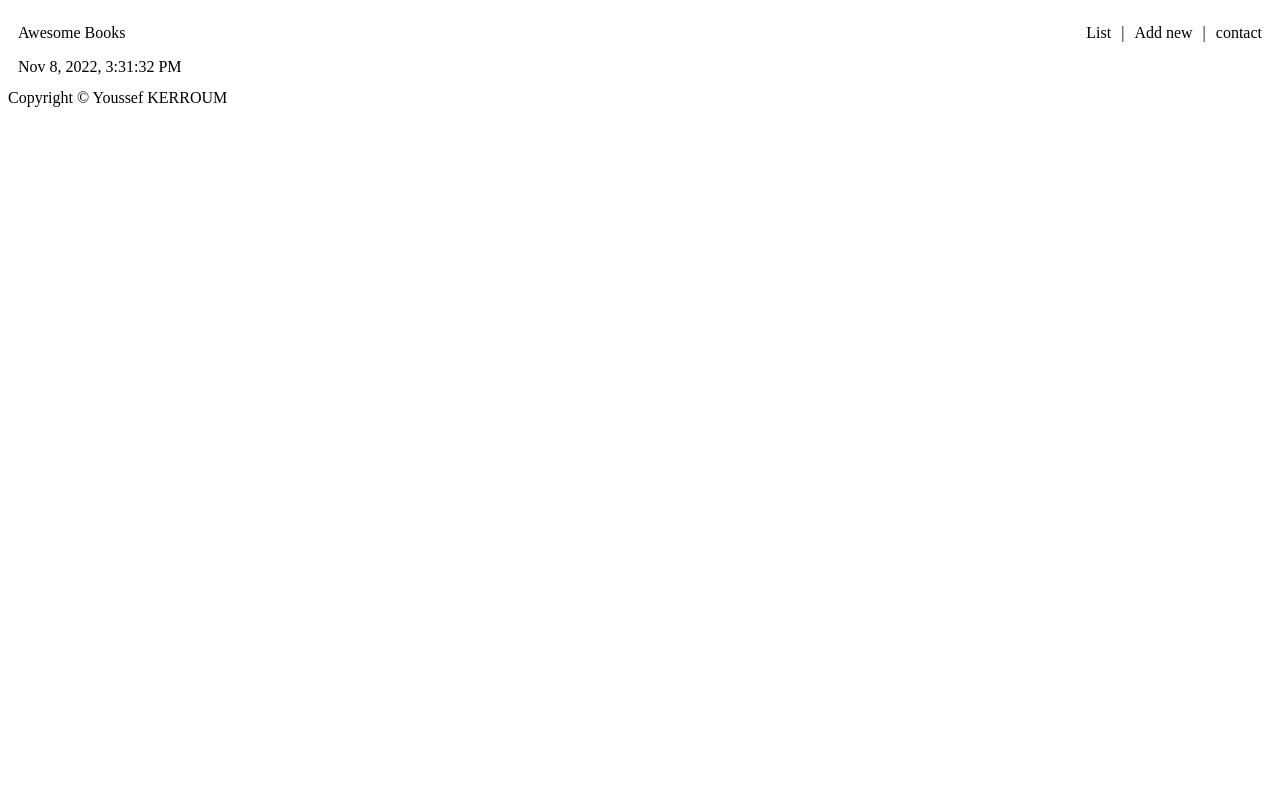
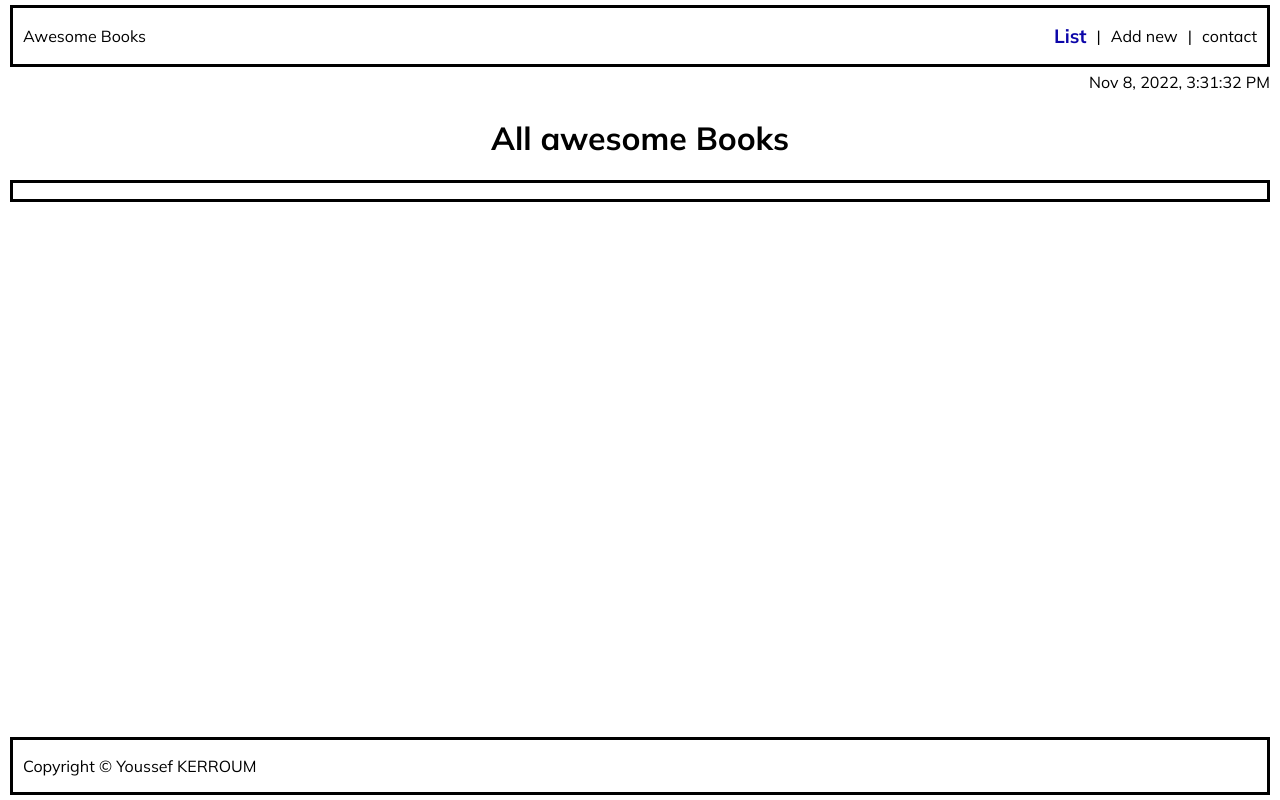
Before and after one commit to YKerroum/Awesome-Books, a website with bundled scripts: page index.html in a window 1280 px wide. Built offline with nearby package versions, Linux system fonts and the light colour scheme.

Commit message:
feat: Generate list from localstorage and add event listener to menu

```diff
--- a/assets/css/index.css
+++ b/assets/css/index.css
@@ -1,16 +1,87 @@
+@import url('https://fonts.googleapis.com/css2?family=Mulish:wght@400;700&display=swap');
+
+body {
+display: flex;
+flex-direction: column;
+justify-content: space-between;
+align-items: center;
+width: 100%;
+margin:0;
+padding:0;
+background-color: #fff;
+height: 100vh;
+font-family: 'Mulish', sans-serif;
+}
+
+.containers {
+display: none;
+border: 3px solid #000;
+margin: 5px 10px;
+}
+
+main {
+height: 100%;
+width: 100%;
+text-align: center;
+}
+
 nav {
 display: flex;
 justify-content: space-between;
 align-items: center;
+border: 3px solid #000;
+margin: 5px 10px;
 }
 
-header {
-height: 60px;
-margin: 5px 10px;
+header,footer {
+width: 100%;
 }
 
 #nav-links {
 display: flex;
+align-items: center;
 list-style-type: none;
 gap: 10px;
+margin-right: 10px;
+
 }
+
+#nav-date {
+text-align: right;
+margin: 5px 10px;
+
+}
+
+#logo {
+margin-left: 10px;
+}
+
+.links{
+cursor: pointer;
+transition: all 0.5s ease;
+}
+.links:hover {
+scale: 1.1;
+}
+
+#foot {
+margin-left: 10px;
+height: 100%;
+padding: 0px;
+}
+
+#foot-container {
+margin: 5px 10px;
+ border: 3px solid #000;
+}
+
+div.active {
+display:block;
+}
+
+li.active {
+align-self: center;
+font-size: 1.2em;
+font-weight: bold;
+color: rgb(12, 6, 169);
+}
--- a/assets/js/index.js
+++ b/assets/js/index.js
@@ -1,9 +1,41 @@
 import { DateTime } from "../../modules/luxon.js";
+import Books from "../../modules/books.js";
+const listPage=document.querySelector('#list-container');
+const addPage=document.querySelector('#addBook-container');
+const contactPage=document.querySelector('#contact-container');
+const navList=document.querySelector('#nav-list');
+const navAdd=document.querySelector('#nav-add');
+const navContact=document.querySelector('#nav-contact');
 
+
+
+
+const fillList=()=> {
+  navList.classList.add('active');
+  listPage.classList.add('active');
+  document.querySelector('h1').innerHTML="All awesome Books";
+const books= new Books();
+console.log(books.AllBooks);
+document.querySelector('#list-all').innerHTML='';
+books.AllBooks.forEach((element,index) => {
+
+    document.querySelector('#list-all').innerHTML+=`
+    <li>
+        <span>"${element.title}" by ${element.author}</span>
+        <button type="button" id=${index} class="btn-remove">Remove</button>
+    </li>
+    `
+});
+
+}
 
 
 
 window.onload=()=>{
   document.querySelector('#nav-date').innerHTML=DateTime.now().toLocaleString(DateTime.DATETIME_MED_WITH_SECONDS);
+  fillList();
+  navList.addEventListener('click', ()=>{
+  fillList();
+  });
 
 }
--- a/index.html
+++ b/index.html
@@ -15,11 +15,11 @@
                 <span>Awesome Books</span>
            </div>
            <ul id="nav-links">
-                <li>List</li>
+                <li class="links" id="nav-list">List</li>
                 <li>&#124;</li>
-                <li>Add new</li>
+                <li class="links" id="nav-add">Add new</li>
                 <li>&#124;</li>
-                <li>contact</li>
+                <li class="links" id="nav-contact">contact</li>
            </ul>
         </nav>
         <div id="nav-date">
@@ -27,15 +27,52 @@
         </div>
     </header>
     <main>
-        <h1 id="title"></h1>
-        <div>
+        <h1></h1>
+        <div id="addBook-container" class="containers">
+            <content id="addBook" class="content">
+                <form action="#" id="addBook-form">
+                    <input type="text" class="form-values" name="title" id="title" placeholder="Title">
+                    <input type="text" class="form-values" name="author" id="author" placeholder="Author">
+                    <input type="submit" value="Add" id="form-submit">
+                </form>
+            </content>
+        </div>
+
+
+
+        <div id="list-container" class="containers">
+            <content id="list" class="content">
+                <ul id="list-all">
+
+                </ul>
+            </content>
+        </div>
+
+        <div id="contact-container" class="containers">
+            <content id="contact" class="content">
+            <p>Do you have any question or you just want to say "Hello"?<p>
+            <p>You can reach out to us!</p>
+            <ul>
+                <li>Our email: camarad21@gmail.com
+                </li>
+                <li>Our phone number: +212654737905
+                </li>
+                <li>Our address: 70030 Laayoune, Morrocco
+                </li>
+            </ul>
+        </content>
 
         </div>
+
+
+
     </main>
     <footer>
-        <p>
+        <div id="foot-container">
+          <p id="foot">
          Copyright &copy; Youssef KERROUM
         </p>
+        </div>
     </footer>
 </body>
 </html>
--- /dev/null
+++ b/modules/books.js
@@ -0,0 +1,19 @@
+export default class Books {
+  constructor() {
+    this.AllBooks = (localStorage.storagebook != null) ? JSON.parse(localStorage.storagebook) : [];
+  }
+
+  addBook=(title,author) =>{
+    this.AllBooks.push({ title: title.value, author: author.value });
+    this.updateLocalStorage();
+  }
+
+  removeBook=(id) =>{
+    this.AllBooks.splice(id, 1);
+    this.updateLocalStorage();
+  }
+
+  updateLocalStorage=()=> {
+    localStorage.storagebook = JSON.stringify(this.AllBooks);
+  }
+}
```
